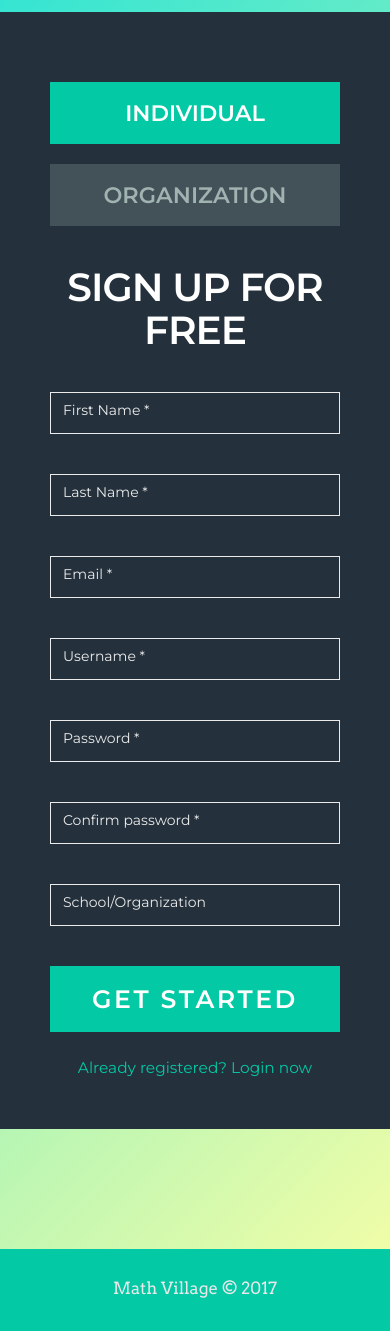
After one commit to jeremydang/math_village, a PHP site: page /signup.html in a window 390 px wide. The commit adds this page. Shown: the part 183-1514 px from the top of the page. Run offline with PHP 8.4, Linux system fonts and the light colour scheme; some libraries are stand-ins or nearby versions.

Commit message:
Making signup page responsive

```diff
--- a/css/mainstyle.css
+++ b/css/mainstyle.css
@@ -627,5 +627,179 @@ hr.line {
       font-family: 'Montserrat', sans-serif;
       font-size: 1.1em;
       margin-bottom: 30px;
+    }
 
+
+
+    /* ==========================================================================
+       Signup
+       ========================================================================== */
+
+    .signup {
+      background:#24313c;
+      padding: 50px;
+      width: 560px;
+      margin: 120px auto;
+      border-radius: 10px;
     }
+
+    .signup h1{
+      margin:0 0 40px;
+      font-size: 2.8em;
+      text-align: center;
+      font-weight: 600;
+    }
+
+    .tab-group {
+      list-style:none;
+      padding:0;
+      margin:0 0 40px 0;
+    }
+
+    .tab-group:after{
+      content: "";
+      display: table;
+      clear: both;
+    }
+
+    .tab-group li a {
+      display:block;
+      text-decoration:none;
+      padding:15px;
+      background: #435159;
+      color:#a0b3b0;
+      font-size: 1.6em;
+      font-family: 'Montserrat', sans-serif;
+      font-weight: 600;
+      text-transform: uppercase;
+      float:left;
+      width:50%;
+      text-align:center;
+      cursor:pointer;
+      transition: 1s ease;
+    }
+
+    .tab-group li a:hover{
+      background:#74dfcb;
+      color:#ffffff;
+    }
+
+    .tab-group .active a {
+        background: #03c9a5;
+        color:#ffffff;
+      }
+
+    .tab-content > div:last-child {
+      display:none;
+    }
+
+    label {
+      position:absolute;
+      transform:translateY(6px);
+      left:13px;
+      color:#ebebeb;
+      transition:all 0.25s ease;
+      -webkit-backface-visibility: hidden;
+      pointer-events: none;
+      font-size: 1em;
+      font-weight: 400;
+      padding-top: 2px;
+    }
+
+    label.req{
+      margin:2px;
+      color: #03c9a5;
+    }
+
+    label.active {
+      display: none;
+    }
+
+    label.active.req{
+      opacity:0;
+    }
+
+    .signup input, textarea {
+      font-size: 1em;
+      display:block;
+      width:100%;
+      height:100%;
+      min-height: 42px;
+      padding:5px 10px;
+      background:none;
+      background-image:none;
+      border:1px solid #ebebeb;
+      color:#ffffff;
+      border-radius:0;
+      transition:border-color .25s ease, box-shadow .25s ease;
+    }
+
+    .signup input:focus, textarea:focus{
+      outline:0;
+      border-color:#03c9a5;
+    }
+
+    textarea {
+      border:2px solid #a0b3b0;
+      resize: vertical;
+    }
+
+    .field-wrap {
+      position:relative;
+      margin-bottom:40px;
+    }
+
+    .one-row > div {
+      float:left;
+      width:48%;
+      margin-right:4%;
+    }
+
+    .one-row > div:last-child {
+      margin:0;
+    }
+
+    .one-row:after {
+        content: "";
+        display: table;
+        clear: both;
+    }
+
+    .button {
+      border:0;
+      outline:none;
+      border-radius:0;
+      padding:15px 0;
+      font-size:2.3em;
+      font-weight:600;
+      text-transform:uppercase;
+      letter-spacing:.1em;
+      background:#03c9a5;
+      color:#ffffff;
+      transition: all.5s ease;
+      -webkit-appearance: none;
+      margin-bottom: 25px;
+    }
+
+    .button:hover, .button:focus {
+        background: #74dfcb;
+      }
+
+    .button-block {
+      display:block;
+      width:100%;
+    }
+
+     .signup form > a{
+      text-align: center;
+      font-size: 1.1em;
+      font-weight: 400;
+      color: #03c9a5 ;
+      display: block;
+      margin: auto;
+      width: 100%;
+    }
+
+     .signup form > a:hover{
+        color: #74dfcb;
+    }
--- a/css/responsive.css
+++ b/css/responsive.css
@@ -290,6 +340,30 @@
 	    width: 100%;
     }
 
+	  .signup{
+	  	width: 100%;
+	  	border-radius: 0;
+	  }
+
+	  .tab-group li a {
+	  	width: 100%;
+	  	float:none;
+	  	margin-top: 20px;
+	  }
+
+	  .one-row > div {
+	    float:none;
+	    width:100%;
+	    margin-right:0;
+	  }
+
+	  .one-row > div:last-child {
+	    margin-bottom:40px;
+	  }
+
+	  .button{
+	  	font-size: 1.8em;
+	  }
 
 }
 
--- a/js/main.js
+++ b/js/main.js
@@ -82,8 +82,11 @@ $(document).ready(function(){
 //------------------------------------//
 //Login validation//
 //------------------------------------//
+
 var loginForm = document.forms["login"];
 
+
+if (typeof loginForm !== "undefined") {
   loginForm.onsubmit = function(event){
 
     event.preventDefault();
@@ -95,7 +98,6 @@ loginForm.onsubmit = function(event){
     password = document.getElementById("password"),
     alertElement = document.getElementById("alert"),
     errMess = "";
-
 
     if(username.value==""){
 
@@ -120,7 +122,6 @@ loginForm.onsubmit = function(event){
       http.onload = function() {
         if (http.status == 200) {
 
-
         }
       };
 
@@ -128,8 +129,49 @@ loginForm.onsubmit = function(event){
     }
 
   };
+}
+
 
 function displayErrMess(err,element){
   element.style.display="block";
   element.innerHTML= "<i class=\"fa fa-exclamation-triangle\" aria-hidden=\"true\"></i>" + " " + err;
 }
+
+//------------------------------------//
+//Signup//
+//------------------------------------//
+
+$('.signup').find('input, textarea').on('blur focus', function (e) {
+
+  var $this = $(this),
+      label = $this.prev('label');
+
+    if (e.type === 'focus') {
+
+      if (!label.hasClass('active')) {
+        label.addClass('active');
+      }
+    }
+    else {
+      if( $this.val() === '' )
+      {
+        label.removeClass('active');
+      }
+    }
+
+});
+
+$('.tab a').on('click', function (e) {
+
+  e.preventDefault();
+
+  $(this).parent().addClass('active');
+  $(this).parent().siblings().removeClass('active');
+
+  target = $(this).attr('href');
+
+  $('.tab-content > div').not(target).hide();
+
+  $(target).fadeIn(600);
+
+});
--- a/login.html
+++ b/login.html
@@ -45,6 +45,7 @@
 	          <li><a href="getstarted.html">Get started</a></li>
 	          <li><a href="leaderboard.html">Leaderboard</a></li>
 	          <li><a href="contact.html">Contact</a></li>
+	          <li><a href="signup.html" class="hidden-sm hidden-md">Sign up</a></li>
 	        </ul>
 		  </div>
 	   </div>
--- /dev/null
+++ b/signup.html
@@ -0,0 +1,197 @@
+<!DOCTYPE html>
+<html lang="en">
+<head>
+	<meta charset="UTF-8">
+	<title>Login | Math Village</title>
+	<meta name="keywords" content="">
+	<meta name="description" content="">
+	<meta name="viewport" content="width=device-width, initial-scale=1.0, maximum-scale=1.0, user-scalable=no">
+	<meta http-equiv="X-UA-Compatible" content="IE=edge">
+	<link href="images/favicon.png" rel="shortcut icon">
+
+	<!--styles-->
+	<link rel="stylesheet" href="https://maxcdn.bootstrapcdn.com/bootstrap/3.3.7/css/bootstrap.min.css" integrity="sha384-BVYiiSIFeK1dGmJRAkycuHAHRg32OmUcww7on3RYdg4Va+PmSTsz/K68vbdEjh4u" crossorigin="anonymous">
+	<link rel="stylesheet" href="font-awesome/css/font-awesome.min.css">
+	<link rel="stylesheet" href="css/normalize.css">
+	<link rel="stylesheet" href="css/mainstyle.css">
+	<link rel="stylesheet" href="css/responsive.css">
+
+	<!--font-google-->
+	<link href="https://fonts.googleapis.com/css?family=Arvo" rel="stylesheet">
+	<link href="https://fonts.googleapis.com/css?family=Montserrat:400,600,700" rel="stylesheet">
+</head>
+
+<body id="login">
+	<div id="preloader">
+	  <div id="status">
+	  <img alt="logo" src="images/mvlogo-min.png">
+	  </div>
+	</div>
+
+    <div class="container-fluid no-pad">
+	  <div class="nav navbar-inverse" id="login">
+	      <div class="navbar-header">
+		      <button type="button" class="navbar-toggle" data-toggle="collapse" data-target=".navbar-collapse">
+		        <span class="icon-bar"></span>
+		        <span class="icon-bar"></span>
+		        <span class="icon-bar"></span>
+		      </button>
+		      <a class="logo-menu" href="index.html"><img src="images/mvlogo.png" alt="Logo"></a>
+		  </div>
+		  <div class="navbar-collapse collapse head">
+	        <ul class="nav navbar-nav navbar-right">
+	          <li><a href="index.html">Home</a></li>
+	          <li><a href="about.html" class="hidden-sm">About</a></li>
+	          <li><a href="getstarted.html">Get started</a></li>
+	          <li><a href="leaderboard.html">Leaderboard</a></li>
+	          <li><a href="contact.html">Contact</a></li>
+	          <li><a href="login.html" class="hidden-sm hidden-md">Log in</a></li>
+	        </ul>
+		  </div>
+	   </div>
+	</div>
+
+	<div class="signup">
+
+	      <ul class="tab-group">
+	        <li class="tab active"><a href="#idv">Individual</a></li>
+	        <li class="tab"><a href="#org">Organization</a></li>
+	      </ul>
+
+	      <div class="tab-content">
+	        <div id="idv">
+	          <h1>Sign Up for Free</h1>
+	          <form action="sigup.php" method="post" id="idv">
+		          <div class="one-row">
+		            <div class="field-wrap">
+		              <label>
+		                First Name <span class="req">*</span>
+		              </label>
+		              <input type="text" name="firstname" required autocomplete="off"/>
+		            </div>
+
+		            <div class="field-wrap">
+		              <label>
+		                Last Name <span class="req">*</span>
+		              </label>
+		              <input type="text" name="lastname"required autocomplete="off"/>
+		            </div>
+		          </div>
+
+		          <div class="field-wrap">
+		            <label>
+		              Email <span class="req">*</span>
+		            </label>
+		            <input type="email" name="email" required autocomplete="off"/>
+		          </div>
+
+		          <div class="field-wrap">
+		            <label>
+		              Username <span class="req">*</span>
+		            </label>
+		            <input type="text" name="username"required autocomplete="off"/>
+		          </div>
+
+		          <div class="one-row">
+		          	<div class="field-wrap">
+		          	  <label>
+		          	    Password <span class="req">*</span>
+		          	  </label>
+		          	  <input type="password" name="password" required autocomplete="off"/>
+		          	</div>
+
+		          	<div class="field-wrap">
+		          	  <label>
+		          	    Confirm password <span class="req">*</span>
+		          	  </label>
+		          	  <input type="password" name="passwordCF" required autocomplete="off"/>
+		          	</div>
+		          </div>
+
+		          <div class="field-wrap">
+		            <label>
+		              School/Organization
+		            </label>
+		            <input type="text" name="school"/>
+		          </div>
+		          <button type="submit" class="button button-block"/>Get Started</button>
+		          <a href="login.html">Already registered? Login now</a>
+	          </form>
+
+
+	        </div>
+
+	        <div id="org">
+	          <h1>Sign Up for Free</h1>
+
+	          <form action="" method="post" id="org">
+		          <div class="one-row">
+		            <div class="field-wrap">
+		              <label>
+		                First Name <span class="req">*</span>
+		              </label>
+		              <input type="text" name="firstname" required autocomplete="off"/>
+		            </div>
+
+		            <div class="field-wrap">
+		              <label>
+		                Last Name <span class="req">*</span>
+		              </label>
+		              <input type="text" name="lastname"required autocomplete="off"/>
+		            </div>
+		          </div>
+
+		          <div class="field-wrap">
+		            <label>
+		              Organization
+		            </label>
+		            <input type="text" name="school"/>
+		          </div>
+
+		          <div class="field-wrap">
+		            <label>
+		              Email <span class="req">*</span>
+		            </label>
+		            <input type="email" name="email" required autocomplete="off"/>
+		          </div>
+
+		          <div class="field-wrap">
+		            <label>
+		              Phone number
+		            </label>
+		            <input type="tel" name="phone"/>
+		          </div>
+
+		          <button class="button button-block"/>Submit</button>
+	          </form>
+	        </div>
+
+	      </div>
+	</div>
+
+	<footer class="container-fluid cyan-bg" id="login">
+		<div class="row">
+			<div class="col-sm-4 text-left image hidden-xs">
+				<a href="index.html"><img src="images/mvlogo.png" alt="Logo"></a>
+			</div>
+			<div class="col-sm-4 hidden-xs text-center social">
+			  <ul class="list-inline social">
+			    <li >Connect with us on</li><br>
+			    <li><a href="#"><i class="fa fa-twitter"></i></a></li>
+			    <li><a href="#"><i class="fa fa-facebook"></i></a></li>
+			    <li><a href="#"><i class="fa fa-instagram"></i></a></li>
+			  </ul>
+			</div>
+			<div class="col-sm-4 text-right darkgrey">
+	            <p>Math Village &copy; 2017</p>
+		        <p class="hidden-xs">  Created by <a href="https://github.com/jeremydang">Thanh Dang</a></p>
+			</div>
+		</div>
+	</footer>
+
+	<!--js-lib-->
+	<script src="https://ajax.googleapis.com/ajax/libs/jquery/1.12.4/jquery.min.js"></script>
+	<script src="https://maxcdn.bootstrapcdn.com/bootstrap/3.3.7/js/bootstrap.min.js" integrity="sha384-Tc5IQib027qvyjSMfHjOMaLkfuWVxZxUPnCJA7l2mCWNIpG9mGCD8wGNIcPD7Txa" crossorigin="anonymous"></script>
+	<script type="text/javascript" src="js/main.js"></script>
+</body>
+</html>
```
Also changed, not shown: other parts of css/responsive.css (+53 -3 lines), 1 other file. Lines whose indentation alone changed are shown as unchanged.
